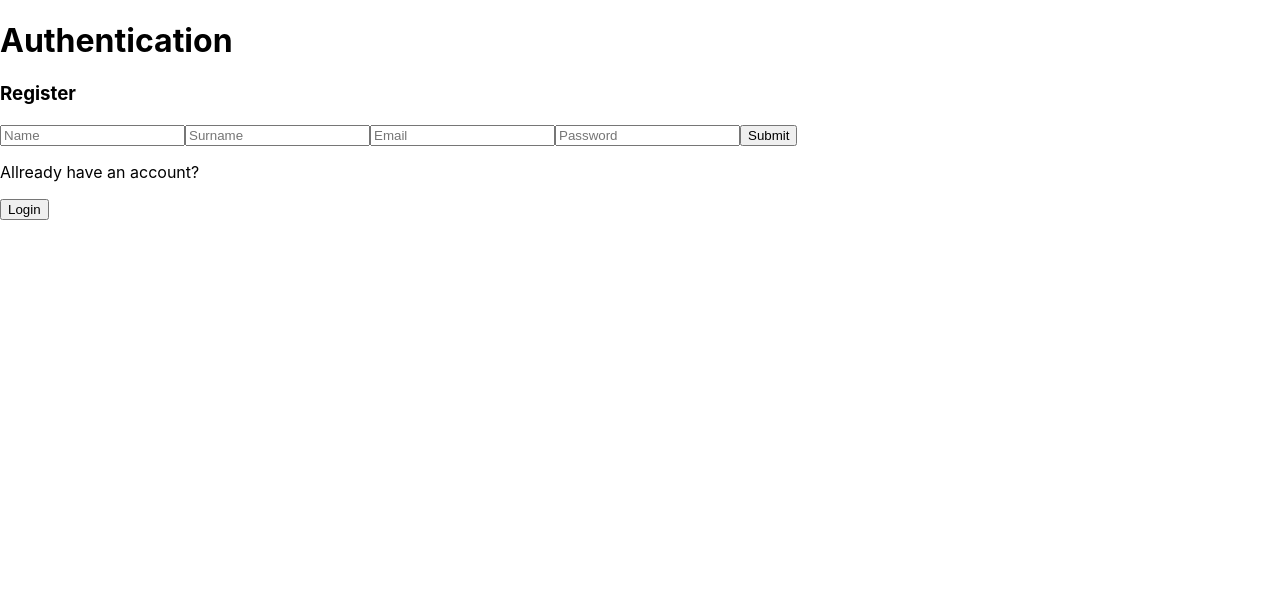
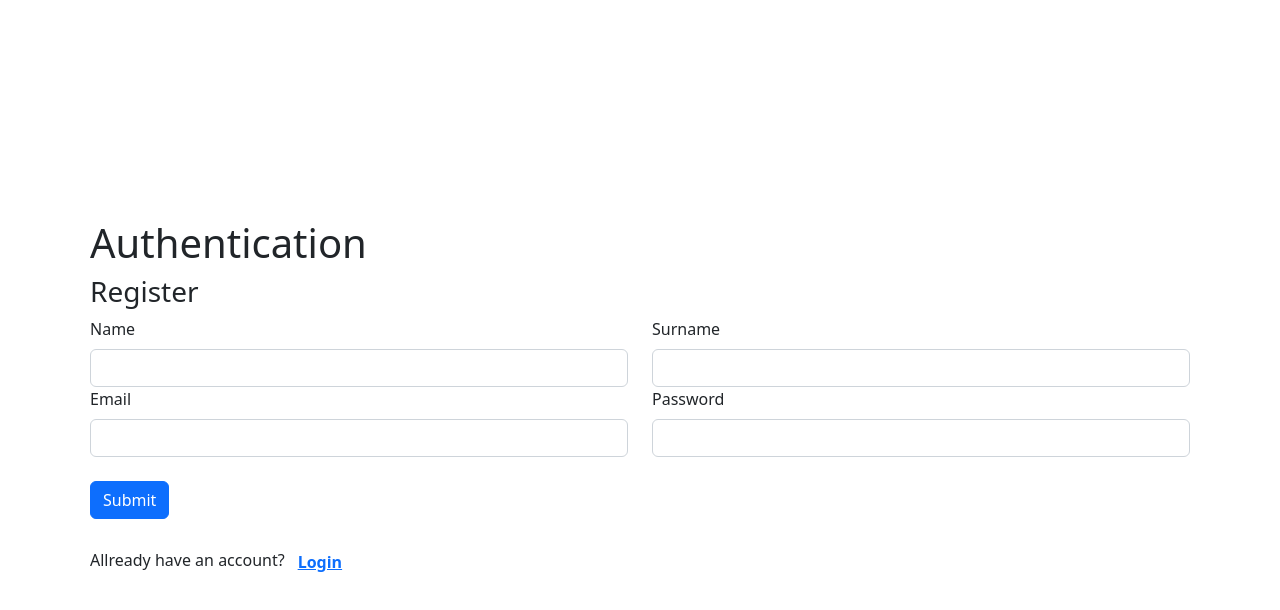
Before and after one commit to ratigumashvili/ol-academy-user-authentication-with-ls, a React (Create React App) app: page / in a window 1280 px wide. Shown: the top 610 px of the page. Built offline with nearby package versions, Linux system fonts and the light colour scheme.

Commit message:
Added reactstrap

```diff
--- a/package.json
+++ b/package.json
@@ -6,9 +6,11 @@
     "@testing-library/jest-dom": "^5.16.5",
     "@testing-library/react": "^13.4.0",
     "@testing-library/user-event": "^13.5.0",
+    "bootstrap": "^5.2.2",
     "react": "^18.2.0",
     "react-dom": "^18.2.0",
     "react-scripts": "5.0.1",
+    "reactstrap": "^9.1.5",
     "web-vitals": "^2.1.4"
   },
   "scripts": {
--- a/src/App.js
+++ b/src/App.js
@@ -1,10 +1,11 @@
+import { Container } from "reactstrap";
 import Authentication from "./components/Authentication";
 
 function App() {
   return (
-    <div className="App">
+    <Container fluid="sm" className="app">
       <Authentication />
-    </div>
+    </Container>
   );
 }
 
--- a/src/components/Authentication.jsx
+++ b/src/components/Authentication.jsx
@@ -2,6 +2,7 @@ import { useState, useEffect } from "react";
 import Register from "./Register";
 import Login from "./Login";
 import EndScreen from "./EndScreen";
+import { Button } from "reactstrap";
 
 const Authentication = () => {
   const [users, setUsers] = useState([]);
@@ -55,8 +56,10 @@ const Authentication = () => {
             users={users}
             setUsers={setUsers}
           />
-          <p>Allready have an account?</p>
-          <button onClick={() => setNavigation("login")}>Login</button>
+          <span>Allready have an account?</span>
+          <Button color="link" onClick={() => setNavigation("login")}>
+            <b>Login</b>
+          </Button>
         </>
       ) : (
         <>
@@ -65,10 +68,10 @@ const Authentication = () => {
             setLoggedInUser={setLoggedInUser}
             setNavigation={setNavigation}
           />
-          <p>Do not have an account yet?</p>
-          <button onClick={() => setNavigation("registration")}>
-            Register
-          </button>
+          <span>Do not have an account yet?</span>
+          <Button color="link" onClick={() => setNavigation("registration")}>
+            <b>Register</b>
+          </Button>
         </>
       )}
       {/* <div>
--- a/src/components/EndScreen.jsx
+++ b/src/components/EndScreen.jsx
@@ -1,4 +1,4 @@
-import React from "react";
+import { Button } from "reactstrap";
 
 const EndScreen = ({ loggedInUser, setNavigation }) => {
   const logOut = () => {
@@ -10,13 +10,15 @@ const EndScreen = ({ loggedInUser, setNavigation }) => {
     <>
       <h1>EndScreen</h1>
       {loggedInUser && <h2>Hello, {loggedInUser.email}</h2>}
-      <button
+      <Button
+        color="danger"
+        className="my-4"
         onClick={() => {
           logOut();
         }}
       >
         Go home, your're drunk
-      </button>
+      </Button>
     </>
   );
 };
--- a/src/components/Login.jsx
+++ b/src/components/Login.jsx
@@ -1,4 +1,5 @@
 import { useState } from "react";
+import { Form, Row, Col, Input, Label, Button } from "reactstrap";
 
 const Login = ({ users, setNavigation, setLoggedInUser }) => {
   const [errMsg, setErrMsg] = useState(false);
@@ -43,25 +44,33 @@ const Login = ({ users, setNavigation, setLoggedInUser }) => {
     <>
       <h3>Login</h3>
       {errMsg && <p>{errMsg}</p>}
-      <form onSubmit={handleLogin}>
-        <input
+      <Form onSubmit={handleLogin}>
+        <Row>
+          <Col sm="12" md="6">
+            <Label for="email">Email</Label>
+            <Input
               type="text"
+              id="email"
               name="email"
-          placeholder="Email"
-          autoComplete="off"
               value={registeredUser.email}
               onChange={handleInputChange}
             />
-        <input
+          </Col>
+          <Col sm="12" md="6">
+            <Label for="password">Password</Label>
+            <Input
               type="text"
+              id="password"
               name="password"
-          placeholder="Password"
-          autoCapitalize="off"
               value={registeredUser.password}
               onChange={handleInputChange}
             />
-        <button>Login</button>
-      </form>
+          </Col>
+        </Row>
+        <Button color="primary" className="my-4" type="submit">
+          Login
+        </Button>
+      </Form>
     </>
   );
 };
--- a/src/components/Register.jsx
+++ b/src/components/Register.jsx
@@ -1,4 +1,5 @@
 import { useState } from "react";
+import { Form, Row, Col, Input, Label, Button } from "reactstrap";
 
 const Register = ({ users, setUsers, setNavigation }) => {
   const [errMsg, setErrMsg] = useState(false);
@@ -52,41 +53,54 @@ const Register = ({ users, setUsers, setNavigation }) => {
     <>
       <h3>Register</h3>
       {errMsg && <p>{errMsg}</p>}
-      <form autoComplete="off" onSubmit={handleRegister}>
-        <input
+      <Form autoComplete="off" onSubmit={handleRegister}>
+        <Row>
+          <Col sm="12" md="6">
+            <Label for="name">Name</Label>
+            <Input
               type="text"
+              id="name"
               name="name"
-          placeholder="Name"
-          autoComplete="off"
               value={name}
               onChange={handleInputChange}
             />
-        <input
+          </Col>
+          <Col sm="12" md="6">
+            <Label for="surname">Surname</Label>
+            <Input
               type="text"
+              id="surname"
               name="surname"
-          placeholder="Surname"
-          autoComplete="off"
               value={surname}
               onChange={handleInputChange}
             />
-        <input
+          </Col>
+          <Col sm="12" md="6">
+            <Label for="email">Email</Label>
+            <Input
               type="text"
+              id="email"
               name="email"
-          placeholder="Email"
-          autoComplete="off"
               value={email}
               onChange={handleInputChange}
             />
-        <input
+          </Col>
+          <Col sm="12" md="6">
+            <Label for="password">Password</Label>
+            <Input
               type="text"
+              id="password"
               name="password"
-          placeholder="Password"
-          autoComplete="off"
               value={password}
               onChange={handleInputChange}
             />
-        <button type="submit">Submit</button>
-      </form>
+          </Col>
+        </Row>
+
+        <Button color="primary" className="my-4" type="submit">
+          Submit
+        </Button>
+      </Form>
     </>
   );
 };
--- a/src/index.css
+++ b/src/index.css
@@ -1,13 +1,17 @@
 body {
   margin: 0;
-  font-family: -apple-system, BlinkMacSystemFont, 'Segoe UI', 'Roboto', 'Oxygen',
-    'Ubuntu', 'Cantarell', 'Fira Sans', 'Droid Sans', 'Helvetica Neue',
+  font-family: -apple-system, BlinkMacSystemFont, "Segoe UI", "Roboto", "Oxygen",
+    "Ubuntu", "Cantarell", "Fira Sans", "Droid Sans", "Helvetica Neue",
     sans-serif;
   -webkit-font-smoothing: antialiased;
   -moz-osx-font-smoothing: grayscale;
+  width: 100vw;
+  height: 100vh;
+  display: flex;
+  align-items: center;
+  justify-content: center;
 }
 
-code {
-  font-family: source-code-pro, Menlo, Monaco, Consolas, 'Courier New',
-    monospace;
+.app {
+  flex: 1;
 }
--- a/src/index.js
+++ b/src/index.js
@@ -2,6 +2,7 @@ import React from "react";
 import ReactDOM from "react-dom/client";
 import "./index.css";
 import App from "./App";
+import "bootstrap/dist/css/bootstrap.min.css";
 
 const root = ReactDOM.createRoot(document.getElementById("root"));
 root.render(
```
Also changed, not shown: 1 other file (tests, documents, lock files or other folders). Lines whose indentation alone changed are shown as unchanged.
